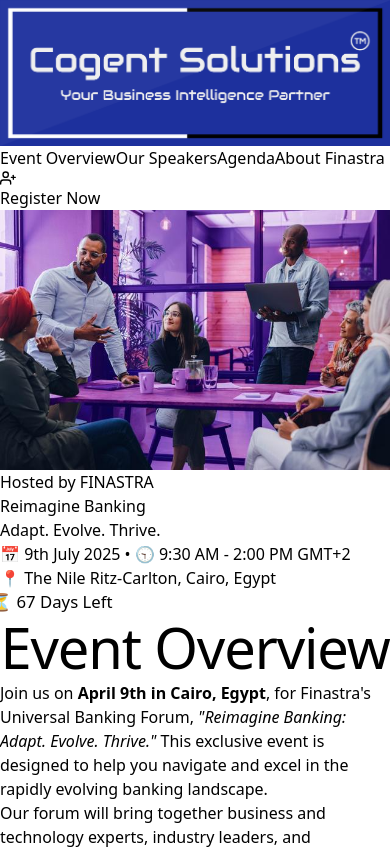
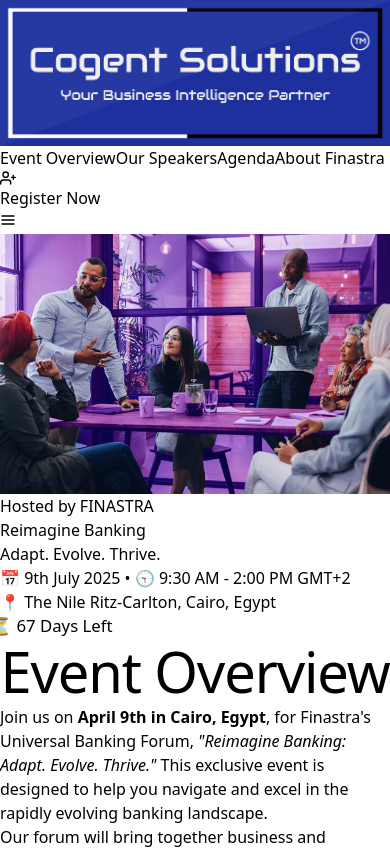
Before and after one commit to randima-dilshani/Landing-Page, a React (Vite) app in the folder client/: page / in a window 390 px wide. Shown: the top 849 px of the page. Built offline with nearby package versions, Linux system fonts and the light colour scheme.

Commit message:
Add a side bar for Mobile Responsive

```diff
--- a/client/src/components/pages/Home.jsx
+++ b/client/src/components/pages/Home.jsx
@@ -32,7 +32,7 @@
       <Navbar />
 
       {/* Hero Section */}
-      <section className="mt-[120px] flex flex-col md:flex-row items-center justify-center gap-10 px-6 py-24 relative z-10 overflow-hidden">
+      <section className="mt-[110px] flex flex-col md:flex-row items-center justify-center gap-10 px-6 py-24 relative z-10 overflow-hidden">
 
         {/* Glowing Background Effects */}
         <div className="absolute inset-0 overflow-hidden -z-10">
--- a/client/src/components/pages/navBar.jsx
+++ b/client/src/components/pages/navBar.jsx
@@ -1,6 +1,6 @@
 import React, { useState } from "react";
 import { Button } from "../ui/button";
-import { FiUserPlus } from "react-icons/fi";
+import { FiUserPlus, FiMenu, FiX } from "react-icons/fi";
 
 export default function Navbar() {
   const [showModal, setShowModal] = useState(false);
@@ -10,6 +10,7 @@
     message: "",
   });
   const [successMessage, setSuccessMessage] = useState("");
+  const [isSidebarOpen, setIsSidebarOpen] = useState(false);
 
   const handleChange = (e) => {
     const { name, value } = e.target;
@@ -32,7 +33,6 @@
       console.log("Data sent to backend successfully:", result);
       setSuccessMessage("Registration successful!");
 
-      // Auto-close modal after 3 seconds
       setTimeout(() => {
         setShowModal(false);
         setSuccessMessage("");
@@ -52,34 +52,25 @@
 
   return (
     <>
-      <header
-        className="fixed top-0 w-full z-50 h-[100px] md:h-[120px]
-        bg-gradient-to-tr from-[#1a0033]
-        bg-opacity-100
-        backdrop-blur-[30px] bg-black/60
-        border border-white/20
-        shadow-[0_0_30px_rgba(228,227,237,0.2)]"
-      >
-        <div className="h-full flex justify-between items-center px-6 py-4 text-white">
+      <header className="fixed top-0 w-full z-50 h-[100px] md:h-[110px] bg-gradient-to-tr from-[#1a0033] bg-opacity-100 backdrop-blur-[30px] bg-black/60 border border-white/20 shadow-[0_0_30px_rgba(228,227,237,0.2)]">
+        <div className="h-full flex items-center px-6 py-4 text-white">
+          {/* Logo */}
           <div className="flex items-center gap-2">
             <img src="/logo.png" alt="Logo" className="h-14 w-auto ml-4" />
           </div>
 
-          <nav className="hidden md:flex gap-8 text-lg font-semibold tracking-wide">
-            <a href="#overview" className="hover:text-pink-500 transition duration-300">
-              Event Overview
-            </a>
-            <a href="#speakers" className="hover:text-pink-500 transition duration-300">
-              Our Speakers
-            </a>
-            <a href="#agenda" className="hover:text-pink-500 transition duration-300">
-              Agenda
-            </a>
-            <a href="#about" className="hover:text-pink-500 transition duration-300">
-              About Finastra
-            </a>
+          {/* Centered Desktop Nav */}
+          <div className="hidden md:flex flex-1 justify-center">
+            <nav className="flex gap-8 text-lg font-semibold tracking-wide">
+              <a href="#overview" className="hover:text-pink-500 transition duration-300">Event Overview</a>
+              <a href="#speakers" className="hover:text-pink-500 transition duration-300">Our Speakers</a>
+              <a href="#agenda" className="hover:text-pink-500 transition duration-300">Agenda</a>
+              <a href="#about" className="hover:text-pink-500 transition duration-300">About Finastra</a>
             </nav>
+          </div>
 
+          {/* Register & Mobile Menu */}
+          <div className="flex items-center gap-4 ml-auto">
             <Button
               className="bg-[#4B0082] hover:bg-[#360061] text-white text-sm px-4 py-2 flex items-center gap-2"
               onClick={() => setShowModal(true)}
@@ -87,31 +78,47 @@
               <FiUserPlus className="text-lg" />
               Register Now
             </Button>
+
+            {/* Mobile Menu Icon */}
+            <div className="md:hidden">
+              <button onClick={() => setIsSidebarOpen(true)}>
+                <FiMenu className="text-2xl" />
+              </button>
+            </div>
+          </div>
         </div>
       </header>
 
+      {/* Mobile Sidebar */}
+      {isSidebarOpen && (
+        <div className="fixed inset-0 z-40 bg-black bg-opacity-60 md:hidden">
+          <div className="fixed top-0 left-0 w-64 h-full bg-white shadow-lg p-6 text-black z-50">
+            <div className="flex justify-between items-center mb-6">
+              <h2 className="text-xl font-bold">Menu</h2>
+              <button onClick={() => setIsSidebarOpen(false)}>
+                <FiX className="text-2xl" />
+              </button>
+            </div>
+            <nav className="flex flex-col gap-4 text-lg font-semibold">
+              <a href="#overview" onClick={() => setIsSidebarOpen(false)}>Event Overview</a>
+              <a href="#speakers" onClick={() => setIsSidebarOpen(false)}>Our Speakers</a>
+              <a href="#agenda" onClick={() => setIsSidebarOpen(false)}>Agenda</a>
+              <a href="#about" onClick={() => setIsSidebarOpen(false)}>About Finastra</a>
+            </nav>
+          </div>
+        </div>
+      )}
+
+      {/* Register Modal */}
       {showModal && (
-        <div
-          className="fixed inset-0 z-50 bg-black bg-opacity-60 flex items-center justify-center"
-          onClick={closeModal}
-        >
-          <div
-            className="bg-white p-8 rounded-xl shadow-lg w-[90%] max-w-md relative"
-            onClick={(e) => e.stopPropagation()}
-          >
+        <div className="fixed inset-0 z-50 bg-black bg-opacity-60 flex items-center justify-center" onClick={closeModal}>
+          <div className="bg-white p-8 rounded-xl shadow-lg w-[90%] max-w-md relative" onClick={(e) => e.stopPropagation()}>
             <h2 className="text-xl font-bold mb-4">Register</h2>
 
             {successMessage ? (
               <div className="flex flex-col items-center justify-center text-center space-y-4 py-6">
                 <div className="w-16 h-16 bg-green-100 text-green-600 rounded-full flex items-center justify-center shadow-md animate-bounce">
-                  <svg
-                    xmlns="http://www.w3.org/2000/svg"
-                    className="h-8 w-8"
-                    fill="none"
-                    viewBox="0 0 24 24"
-                    stroke="currentColor"
-                    strokeWidth={2}
-                  >
+                  <svg xmlns="http://www.w3.org/2000/svg" className="h-8 w-8" fill="none" viewBox="0 0 24 24" stroke="currentColor" strokeWidth={2}>
                     <path strokeLinecap="round" strokeLinejoin="round" d="M5 13l4 4L19 7" />
                   </svg>
                 </div>
@@ -122,40 +129,16 @@
               <form className="space-y-4" onSubmit={handleSubmit}>
                 <div>
                   <label className="block text-sm font-medium text-gray-700">Name</label>
-                  <input
-                    type="text"
-                    name="name"
-                    value={formData.name}
-                    onChange={handleChange}
-                    className="text-gray-900 w-full px-3 py-2 border rounded-md focus:outline-none focus:ring-2 focus:ring-purple-700"
-                    placeholder="Your Name"
-                    required
-                  />
+                  <input type="text" name="name" value={formData.name} onChange={handleChange} className="text-gray-900 w-full px-3 py-2 border rounded-md focus:outline-none focus:ring-2 focus:ring-purple-700" placeholder="Your Name" required />
                 </div>
                 <div>
                   <label className="block text-sm font-medium text-gray-700">Email</label>
-                  <input
-                    type="email"
-                    name="email"
-                    value={formData.email}
-                    onChange={handleChange}
-                    className="text-gray-900 w-full px-3 py-2 border rounded-md focus:outline-none focus:ring-2 focus:ring-purple-700"
-                    placeholder="you@example.com"
-                    required
-                  />
+                  <input type="email" name="email" value={formData.email} onChange={handleChange} className="text-gray-900 w-full px-3 py-2 border rounded-md focus:outline-none focus:ring-2 focus:ring-purple-700" placeholder="you@example.com" required />
                 </div>
                 <div>
                   <label className="block text-sm font-medium text-gray-700">Message</label>
-                  <textarea
-                    name="message"
-                    value={formData.message}
-                    onChange={handleChange}
-                    className="text-gray-900 w-full px-3 py-2 border rounded-md focus:outline-none focus:ring-2 focus:ring-purple-700"
-                    rows="3"
-                    placeholder="Your message..."
-                  />
+                  <textarea name="message" value={formData.message} onChange={handleChange} className="text-gray-900 w-full px-3 py-2 border rounded-md focus:outline-none focus:ring-2 focus:ring-purple-700" rows="3" placeholder="Your message..." />
                 </div>
-
                 <div className="flex justify-center">
                   <Button type="submit" className="w-40 py-3 bg-slate-800 hover:bg-slate-900 text-white">
                     Submit
```
Lines whose indentation alone changed are shown as unchanged.
